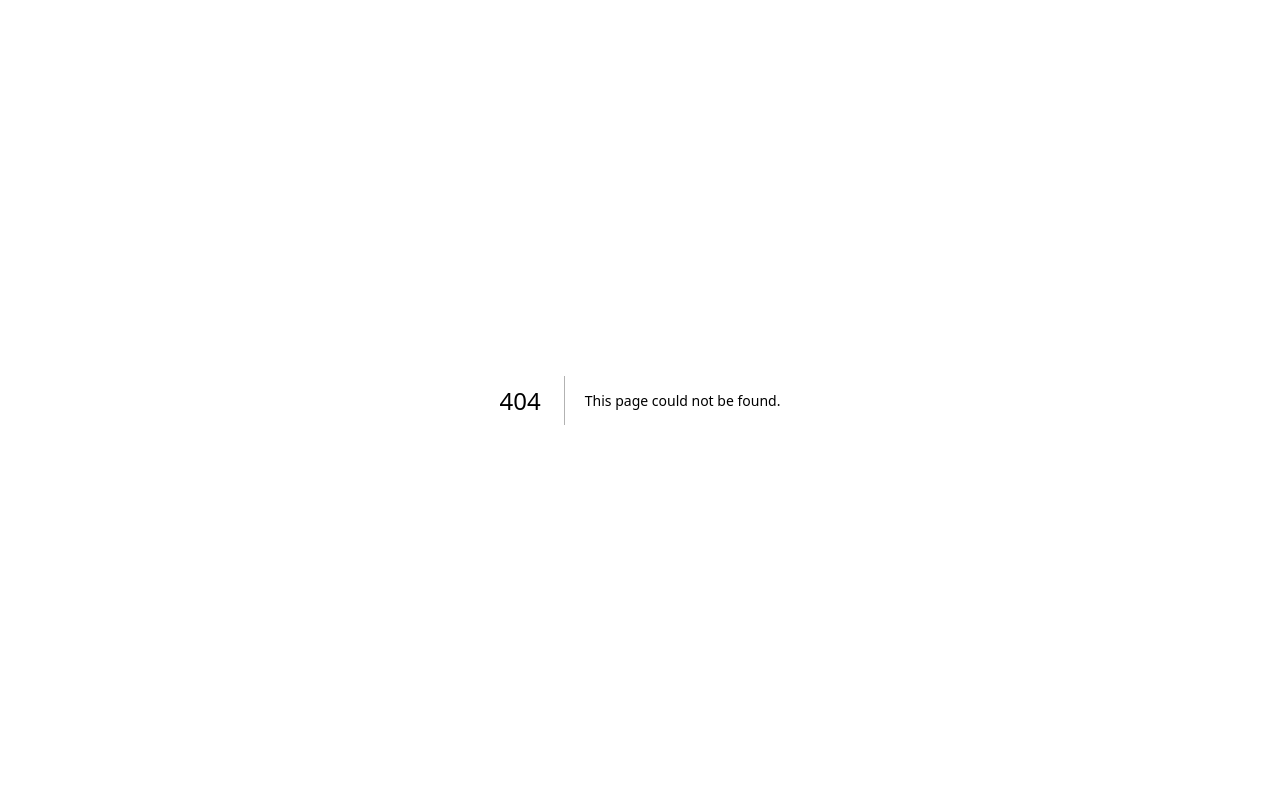
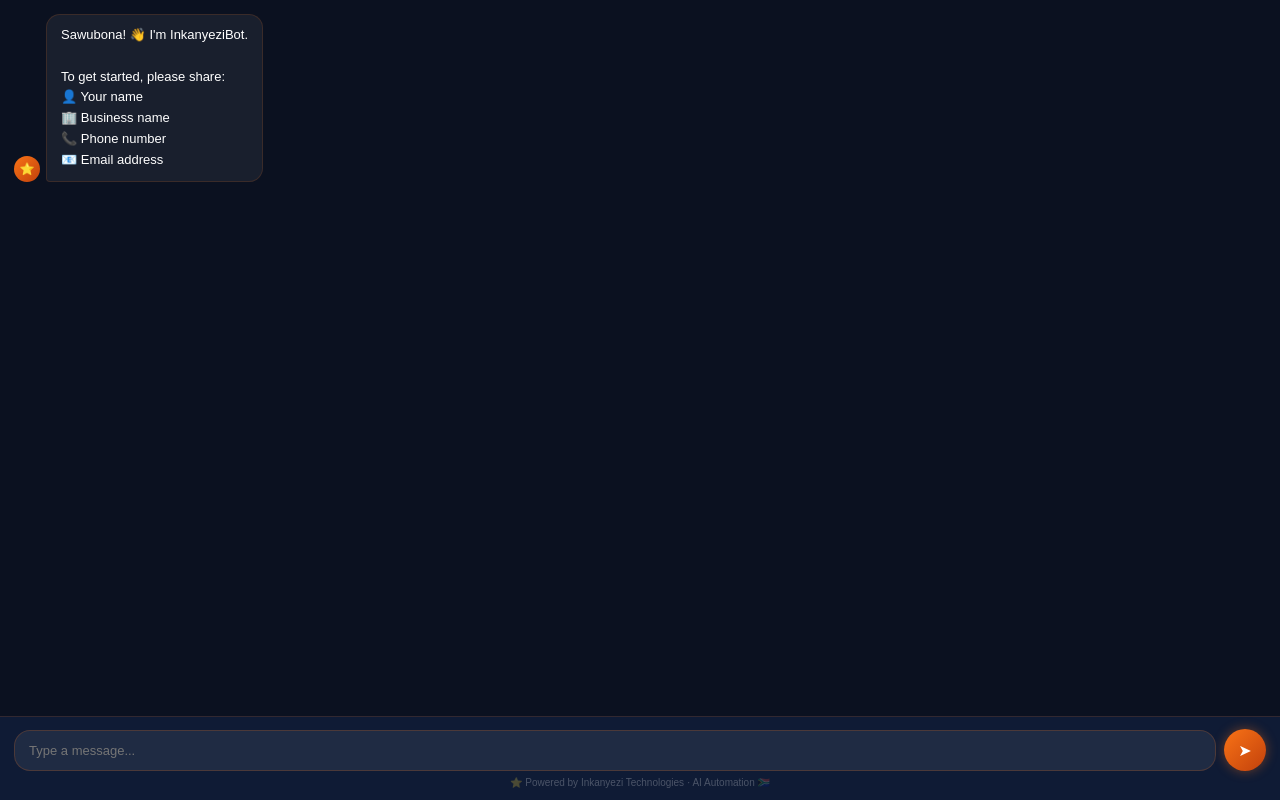
Before and after one commit to JohnyZulu/inkanyezibot-v2, a Next.js app: page /embed in a window 1280 px wide. Before the commit this address had no page. Built offline with nearby package versions, Linux system fonts and the light colour scheme.

Commit message:
Add embed page for Lovable iframe

```diff
--- /dev/null
+++ b/app/embed/page.js
@@ -0,0 +1,153 @@
+'use client';
+import { useState, useRef, useEffect } from 'react';
+
+export default function EmbedPage() {
+  const [messages, setMessages] = useState([
+    { role: 'assistant', content: 'Sawubona! 👋 I\'m InkanyeziBot.\n\nTo get started, please share:\n👤 Your name\n🏢 Business name\n📞 Phone number\n📧 Email address' }
+  ]);
+  const [input, setInput] = useState('');
+  const [isLoading, setIsLoading] = useState(false);
+  const messagesEndRef = useRef(null);
+
+  useEffect(() => {
+    messagesEndRef.current?.scrollIntoView({ behavior: 'smooth' });
+  }, [messages]);
+
+  const formatMessage = (text) => {
+    if (!text) return '';
+    return text
+      .replace(/\*\*(.*?)\*\*/g, '<strong>$1</strong>')
+      .replace(/\n/g, '<br/>');
+  };
+
+  const sendMessage = async () => {
+    if (!input.trim() || isLoading) return;
+    const userMessage = { role: 'user', content: input };
+    const newMessages = [...messages, userMessage];
+    setMessages(newMessages);
+    setInput('');
+    setIsLoading(true);
+    try {
+      const response = await fetch('/api/chat', {
+        method: 'POST',
+        headers: { 'Content-Type': 'application/json' },
+        body: JSON.stringify({ messages: newMessages }),
+      });
+      const data = await response.json();
+      setMessages([...newMessages, { role: 'assistant', content: data.message }]);
+    } catch (error) {
+      setMessages([...newMessages, { role: 'assistant', content: 'Sorry, something went wrong. Please try again.' }]);
+    } finally {
+      setIsLoading(false);
+    }
+  };
+
+  return (
+    <div style={{
+      width: '100%', height: '100vh',
+      background: '#0B1120',
+      display: 'flex', flexDirection: 'column',
+      fontFamily: 'sans-serif'
+    }}>
+      {/* Messages */}
+      <div style={{
+        flex: 1, overflowY: 'auto', padding: '14px',
+        display: 'flex', flexDirection: 'column', gap: '10px',
+      }}>
+        {messages.map((msg, i) => (
+          <div key={i} style={{
+            display: 'flex',
+            justifyContent: msg.role === 'user' ? 'flex-end' : 'flex-start',
+            alignItems: 'flex-end', gap: '6px'
+          }}>
+            {msg.role === 'assistant' && (
+              <div style={{
+                width: '26px', height: '26px', borderRadius: '50%',
+                background: 'linear-gradient(135deg, #f97316, #c2410c)',
+                display: 'flex', alignItems: 'center', justifyContent: 'center',
+                fontSize: '12px', flexShrink: 0
+              }}>⭐</div>
+            )}
+            <div style={{
+              maxWidth: '78%', padding: '10px 14px', borderRadius: '14px',
+              fontSize: '13px', lineHeight: '1.6', wordBreak: 'break-word',
+              background: msg.role === 'user'
+                ? 'linear-gradient(135deg, #f97316, #c2410c)'
+                : 'rgba(255,255,255,0.06)',
+              color: '#ffffff',
+              border: msg.role === 'user' ? 'none' : '1px solid rgba(249,115,22,0.15)',
+              borderBottomLeftRadius: msg.role === 'assistant' ? '4px' : '14px',
+              borderBottomRightRadius: msg.role === 'user' ? '4px' : '14px',
+            }}
+              dangerouslySetInnerHTML={{ __html: formatMessage(msg.content) }}
+            />
+          </div>
+        ))}
+        {isLoading && (
+          <div style={{ display: 'flex', alignItems: 'flex-end', gap: '6px' }}>
+            <div style={{
+              width: '26px', height: '26px', borderRadius: '50%',
+              background: 'linear-gradient(135deg, #f97316, #c2410c)',
+              display: 'flex', alignItems: 'center', justifyContent: 'center',
+              fontSize: '12px'
+            }}>⭐</div>
+            <div style={{
+              background: 'rgba(255,255,255,0.06)', padding: '10px 16px',
+              borderRadius: '14px', borderBottomLeftRadius: '4px',
+              fontSize: '13px', color: '#f97316',
+              border: '1px solid rgba(249,115,22,0.15)'
+            }}>✦ Thinking...</div>
+          </div>
+        )}
+        <div ref={messagesEndRef} />
+      </div>
+
+      {/* Input */}
+      <div style={{
+        padding: '12px 14px',
+        borderTop: '1px solid rgba(249,115,22,0.15)',
+        background: '#0f1b35',
+      }}>
+        <div style={{ display: 'flex', gap: '8px', alignItems: 'flex-end' }}>
+          <textarea
+            value={input}
+            onChange={(e) => {
+              setInput(e.target.value);
+              e.target.style.height = 'auto';
+              e.target.style.height = Math.min(e.target.scrollHeight, 100) + 'px';
+            }}
+            onKeyDown={(e) => {
+              if (e.key === 'Enter' && !e.shiftKey) {
+                e.preventDefault();
+                sendMessage();
+              }
+            }}
+            placeholder="Type a message..."
+            rows={1}
+            style={{
+              flex: 1, padding: '10px 14px', borderRadius: '16px',
+              background: 'rgba(255,255,255,0.07)',
+              border: '1px solid rgba(249,115,22,0.2)',
+              color: '#ffffff', outline: 'none', fontSize: '13px',
+              resize: 'none', lineHeight: '1.5',
+              fontFamily: 'sans-serif'
+            }}
+          />
+          <button
+            onClick={sendMessage}
+            disabled={isLoading}
+            style={{
+              width: '42px', height: '42px', borderRadius: '50%',
+              background: isLoading ? 'rgba(249,115,22,0.4)' : 'linear-gradient(135deg, #f97316, #c2410c)',
+              border: 'none', cursor: isLoading ? 'not-allowed' : 'pointer',
+              color: 'white', fontSize: '16px', flexShrink: 0,
+              boxShadow: '0 0 12px rgba(249,115,22,0.4)'
+            }}>➤</button>
+        </div>
+        <div style={{ fontSize: '10px', color: 'rgba(255,255,255,0.25)', marginTop: '6px', textAlign: 'center' }}>
+          ⭐ Powered by Inkanyezi Technologies · AI Automation 🇿🇦
+        </div>
+      </div>
+    </div>
+  );
+}
```
